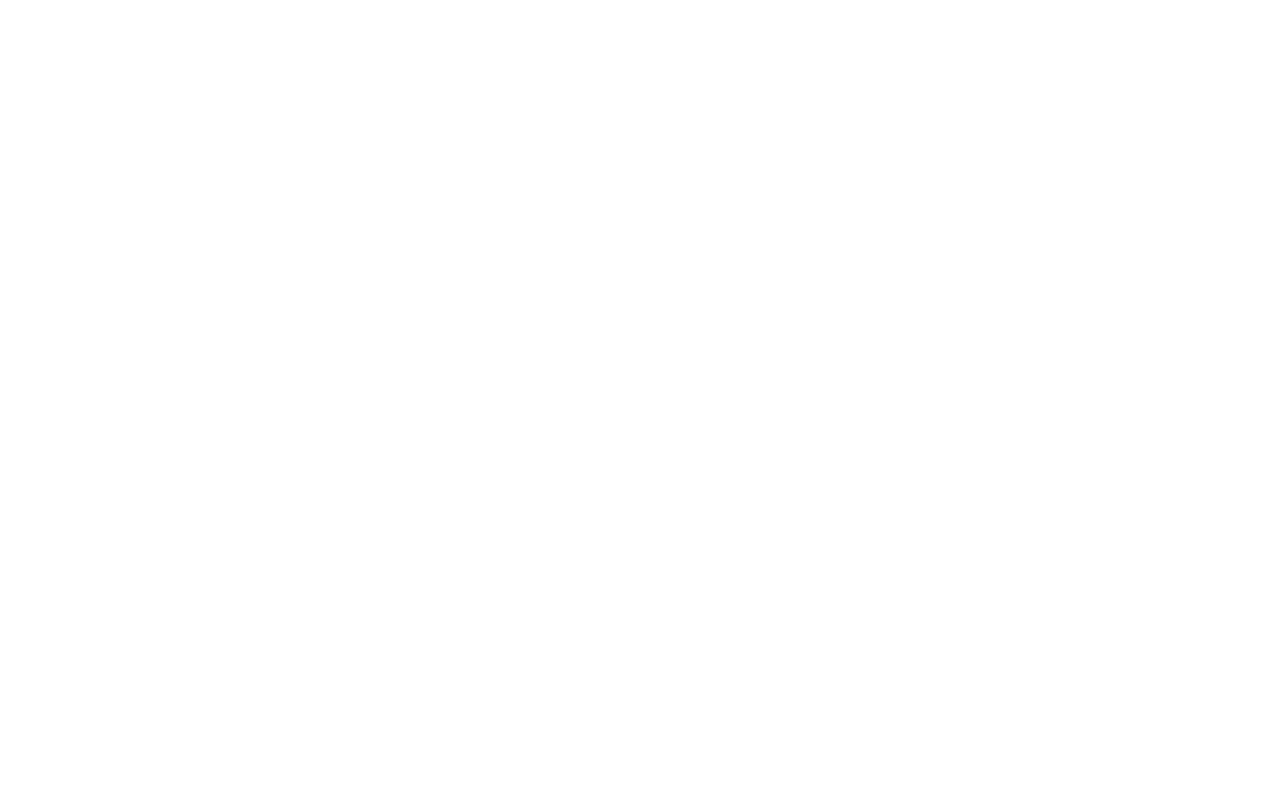
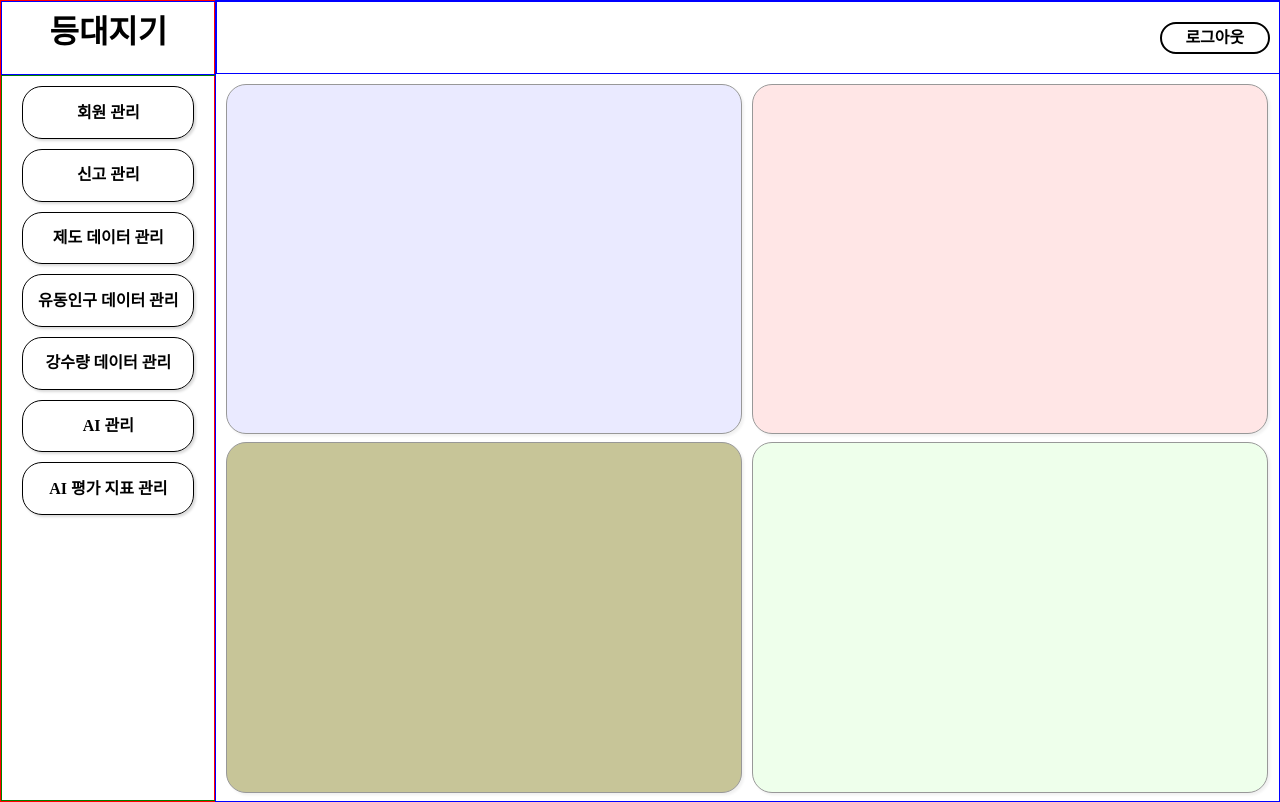
Before and after one commit to 4-1-graduation-project/fron, a React (Create React App) app in the folder gradeproject/: page /adminMain in a window 1280 px wide. Before the commit this address had no page. Built offline with nearby package versions, Linux system fonts and the light colour scheme.

Commit message:
feat : 관리자 메인화면 View 구현 (안에 내용 X)

```diff
--- a/gradeproject/src/App.js
+++ b/gradeproject/src/App.js
@@ -1,11 +1,13 @@
 import { Routes, Route } from "react-router-dom";
 import LoginPage from "./pages/LoginPage";
+import AdminMainPage from "./pages/AdminMainPage";
 
 function App() {
   return (
     <div className="App">
       <Routes>
         <Route path="/" element={<LoginPage />} />
+        <Route path="/adminMain" element={<AdminMainPage />} />
       </Routes>
     </div>
   );
--- /dev/null
+++ b/gradeproject/src/components/AdminMainPage/AdminMain.jsx
@@ -0,0 +1,27 @@
+import React from 'react'
+import * as R from "./AdminMainCss";
+import SideMenu from './SideMenu';
+
+
+export default function AdminMain() {
+  return (
+    <div style={{ display: 'flex', flexDirection: 'row' }}>
+      <R.LeftSection>
+        <SideMenu />
+      </R.LeftSection>
+      <R.RightSection>
+        <R.Header>
+          <R.LogoutButton>
+            로그아웃
+          </R.LogoutButton>
+        </R.Header>
+        <R.MainContainer>
+          <R.GridItem color="#CBCDFF"></R.GridItem>
+          <R.GridItem color="#FFC3C3"></R.GridItem>
+          <R.GridItem color="#746F00"></R.GridItem>
+          <R.GridItem color="#D6FFCF"></R.GridItem>
+        </R.MainContainer>
+      </R.RightSection>
+    </div>
+  )
+}
--- /dev/null
+++ b/gradeproject/src/components/AdminMainPage/AdminMainCss.js
@@ -0,0 +1,92 @@
+import styled from "styled-components";
+
+export const LeftSection = styled.div`
+    width: 20%;
+    height: 100%;
+    border: 1px solid red;
+`;
+
+export const RightSection = styled.div`
+    width: 100%;
+    height: 100%;
+    border: 1px solid blue;
+    display: flex;
+    flex-direction: column;
+`;
+
+export const Header = styled.div`
+    width: 100%;
+    height: 10%;
+    border: 1px solid blue;
+`;
+
+export const LogoutButton = styled.div`
+    width: 10%;
+    height: 40%;
+    border: 2px solid black;
+    border-radius: 20px;
+    text-align: center;
+    display : flex;
+    justify-content: center;
+    align-items : center;
+    float: right;
+    margin-top: 20px;
+    margin-right: 10px;
+    font-size: 16px;
+    font-weight: bold;
+`;
+
+//===================================Grid배열========================
+
+export const MainContainer = styled.div`
+    width: 98%;
+    height: 100%;
+
+    display: grid;
+    grid-template-columns: 1fr 1fr;
+    grid-template-rows: 1fr 1fr;
+    gap: 10px;
+    margin: 10px;
+`;
+
+export const GridItem = styled.div`
+    background-color: ${({ color }) => color};
+    border: 1px solid black;
+    opacity: 0.4;
+    border-radius: 20px;
+    box-shadow: rgba(0, 0, 0, 0.15) 2.15px 2.15px 2.8px;
+`;
+
+
+//======================================SideMenu=============================
+
+export const Title = styled.div`
+    width: 100%;
+    height: 10%;
+    border: 1px solid blue;
+    text-align: center;
+    line-height: 60px;
+    font-size: 32px;
+    font-weight: bold;
+`;
+
+export const MenuBox = styled.div`
+    width: 100%;
+    height: 100%;
+    border: 1px solid green;
+`;
+
+export const Menu = styled.div`
+    width: 80%;
+    height: 7%;
+    border: 1px solid black;
+    margin: 0 auto;
+    border-radius: 20px;
+    text-align: center;
+    display : flex;
+    justify-content: center;
+    align-items : center;
+    box-shadow: rgba(0, 0, 0, 0.15) 1.95px 1.95px 2.6px;
+    margin-top: 10px;
+    font-weight: bold;
+`;
--- /dev/null
+++ b/gradeproject/src/components/AdminMainPage/SideMenu.jsx
@@ -0,0 +1,20 @@
+import React from 'react'
+import * as T from "./AdminMainCss";
+
+
+export default function SideMenu() {
+    return (
+        <div style={{ display: 'flex', flexDirection: 'column' }}>
+            <T.Title>등대지기</T.Title>
+            <T.MenuBox>
+                <T.Menu>회원 관리</T.Menu>
+                <T.Menu>신고 관리</T.Menu>
+                <T.Menu>제도 데이터 관리</T.Menu>
+                <T.Menu>유동인구 데이터 관리</T.Menu>
+                <T.Menu>강수량 데이터 관리</T.Menu>
+                <T.Menu>AI 관리</T.Menu>
+                <T.Menu>AI 평가 지표 관리</T.Menu>
+            </T.MenuBox>
+        </div>
+    )
+}
--- /dev/null
+++ b/gradeproject/src/pages/AdminMainPage.jsx
@@ -0,0 +1,7 @@
+import AdminMain from "../components/AdminMainPage/AdminMain"
+
+export default function AdminMainPage() {
+  return (
+    <AdminMain />
+  )
+}
```
